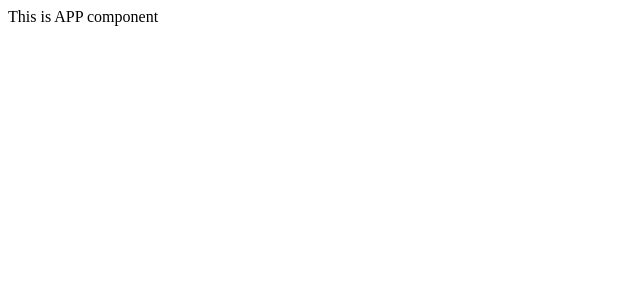
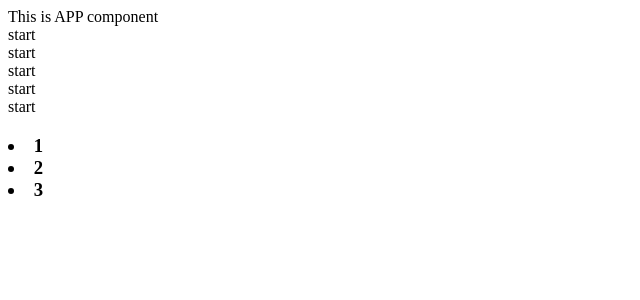
Before and after one commit to umedjankabiri/main-course-kabzda-way-monday, a React (Vite) app: page / in a window 1280 px wide. Shown: the top 300 px of the page, without its empty margins (0-640 px from the left). Built offline with nearby package versions, Linux system fonts and the light colour scheme.

Commit message:
add components to App

```diff
--- a/src/app/App.tsx
+++ b/src/app/App.tsx
@@ -1,4 +1,6 @@
 import './App.css'
+import {Rating} from "common/components/Rating.tsx";
+import {Accordion} from "common/components/Accordion.tsx";
 
 function App() {
 
@@ -6,6 +8,8 @@ function App() {
   return (
     <>
       <div>This is APP component</div>
+      <Rating/>
+      <Accordion/>
     </>
   )
 }
```
